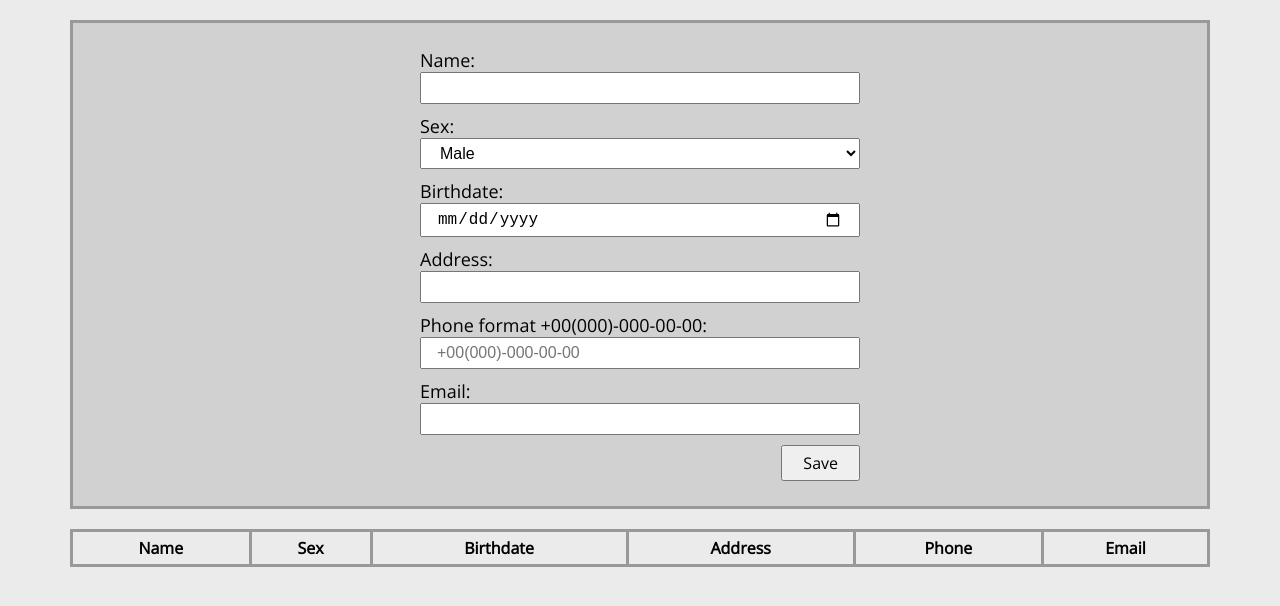
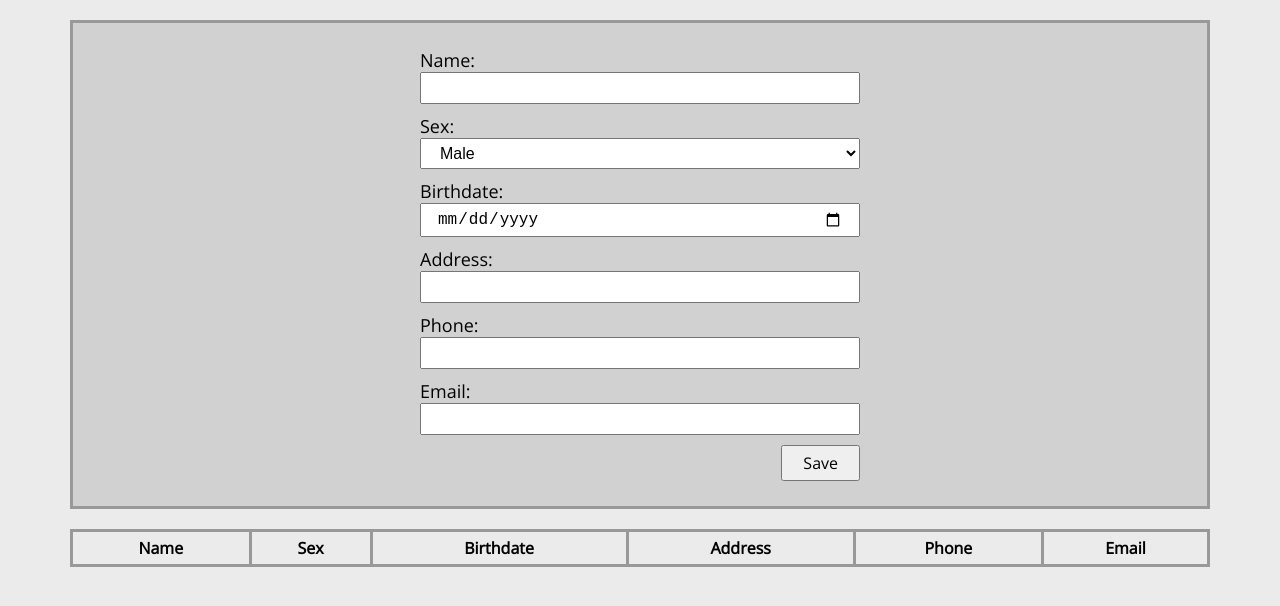
Before and after one commit to RomanHudyma/oop-hw-people-managemant, a website: page index.html in a window 1280 px wide. Drawn offline with nearby package versions, Linux system fonts and the light colour scheme.

Commit message:
Removed useless info

```diff
--- a/index.html
+++ b/index.html
@@ -27,8 +27,8 @@
             <label for="address">Address:
                 <input type="text" name="address" id="address">
             </label>
-            <label for="phone">Phone format +00(000)-000-00-00:
-                <input type="text" name="phone" id="phone" placeholder="+00(000)-000-00-00">
+            <label for="phone">Phone:
+                <input type="text" name="phone" id="phone">
             </label>
             <label for="email">Email:
                 <input type="email" name="email" id="email">
```
